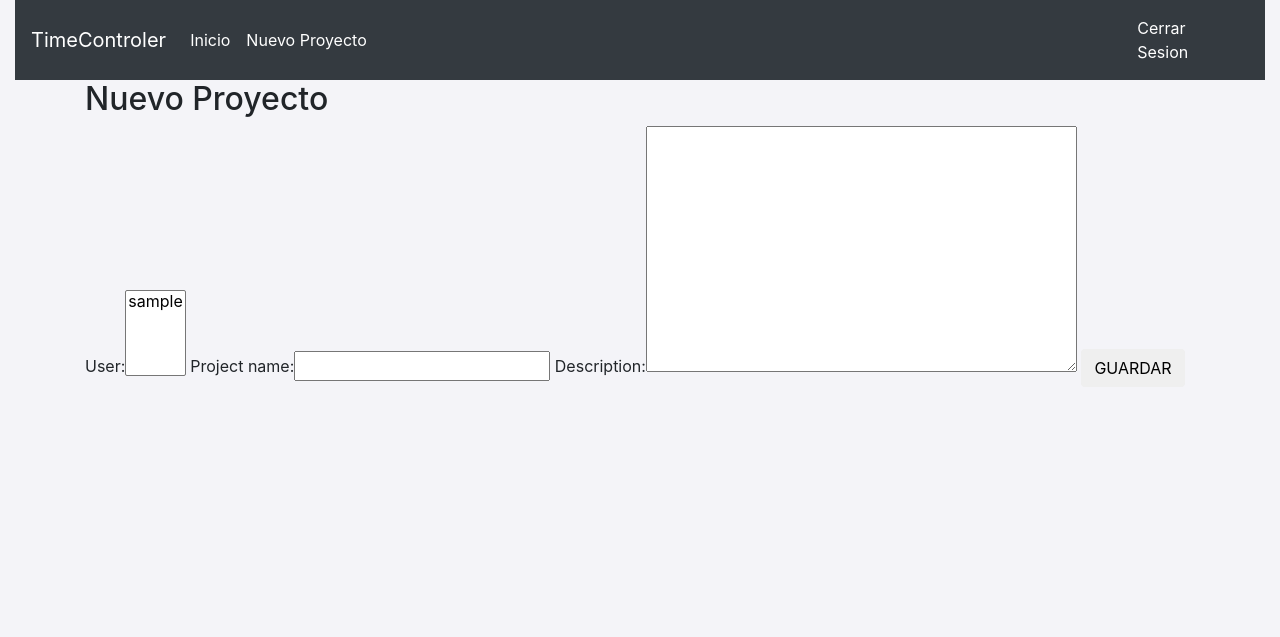
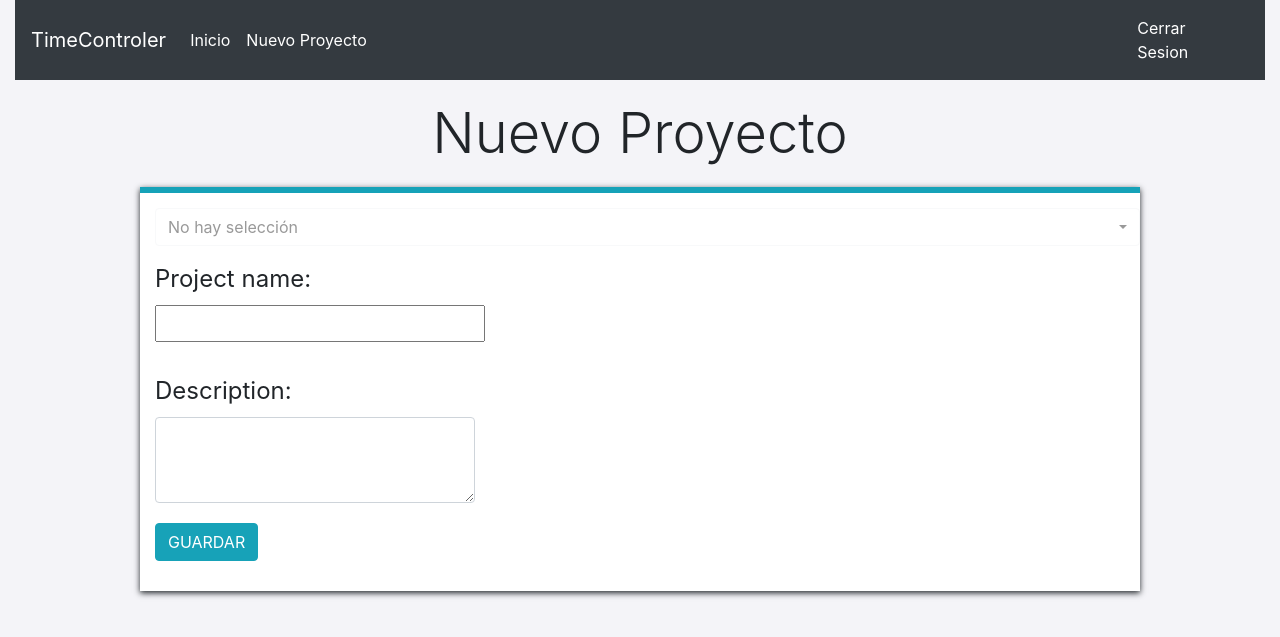
Before and after one commit to arponpes/ticross, a Django app: page /project/new/ in a window 1280 px wide. Shown: the top 637 px of the page. Run offline with Django 3.2, Linux system fonts and the light colour scheme; the visitor is signed in with stand-in values (Sample User, id 1); data comes from the database, SQL or seed files in the repository; some libraries are stand-ins or nearby versions.

Commit message:
fix form problems

```diff
--- a/webapp/static/css/styles.css
+++ b/webapp/static/css/styles.css
@@ -97,7 +97,11 @@ body {
 .greeting {
     text-align: center;
 }
-
+.greeting-new{
+text-align: center;
+margin-top: 20px;
+margin-bottom: 20px;
+}
 .timeworked {
     font-size: 5em;
 }
@@ -135,3 +139,32 @@ body {
 .delte-warning{
     font-size: 1rem;
 }
+
+.cont-newProject{
+    border: 0;
+    border-top: 6px solid #16A2B8;
+    box-shadow: 0 2px 6px 0;
+    max-width: 1000px;
+    margin-top: 20px;
+    margin-left: auto;
+    margin-right: auto;
+    background-color: white;
+    padding-bottom: 30px;
+}
+.newProject-element{
+
+    font-size: 1.5rem;
+    margin-bottom: 4px;
+    margin-top: 15px;
+    margin-left: auto;
+}
+.textarea{
+    width: 320px;
+}
+#id_project_name{
+    font-size: 1.3rem;
+}
+.dropdown-item{
+    font-family: Arial;
+    font-size: 1rem;
+}
--- a/webapp/templates/forms/selectBootstrap.html
+++ b/webapp/templates/forms/selectBootstrap.html
@@ -1,17 +1,9 @@
-<div class="container">
-    <div class="row">
-        <div class="col col-xl-3">
 
-    {{field.widget.choices}}
 
-            <select class="custom-select form-control" name="{{ field.name }}">
+            <select id="id_user" name="user" required="" class="selectpicker form-control" name="{{ field.name }}" multiple >
+
                 {% for x,y in field.widget.choices %}
                 {{ x }},  {{y}}
                 <option value="{{ x }}"{% if field.value %} selected{% endif %}>{{ y }}</option>
                 {% endfor %}
             </select>
-        </div>
-    </div>
-
-</div>
-<br>
--- a/webapp/templates/webapp/base.html
+++ b/webapp/templates/webapp/base.html
@@ -7,6 +7,7 @@
     <meta http-equiv="X-UA-Compatible" content="ie=edge">
     <!-- Bootstrap CSS -->
     <link rel="stylesheet" href="https://cdnjs.cloudflare.com/ajax/libs/twitter-bootstrap/4.1.1/css/bootstrap.min.css" crossorigin="anonymous">
+    <link rel="stylesheet" href="https://cdnjs.cloudflare.com/ajax/libs/bootstrap-select/1.13.1/css/bootstrap-select.min.css">
     <link rel="stylesheet" href="https://use.fontawesome.com/releases/v5.0.12/css/all.css" integrity="sha384-G0fIWCsCzJIMAVNQPfjH08cyYaUtMwjJwqiRKxxE/rx96Uroj1BtIQ6MLJuheaO9"
         crossorigin="anonymous">
     <link rel="stylesheet" href="{% static 'css/styles.css' %}">
@@ -28,6 +29,8 @@
         crossorigin="anonymous"></script>
     <script src="https://stackpath.bootstrapcdn.com/bootstrap/4.1.0/js/bootstrap.min.js" integrity="sha384-uefMccjFJAIv6A+rW+L4AHf99KvxDjWSu1z9VI8SKNVmz4sk7buKt/6v9KI65qnm"
         crossorigin="anonymous"></script>
+        <script src="https://cdnjs.cloudflare.com/ajax/libs/bootstrap-select/1.13.1/js/bootstrap-select.min.js"></script>
+        <script src="https://cdnjs.cloudflare.com/ajax/libs/bootstrap-select/1.13.1/js/i18n/defaults-es_ES.min.js"></script>
 </body>
 
 </html>
--- a/webapp/templates/webapp/project_edit.html
+++ b/webapp/templates/webapp/project_edit.html
@@ -1,12 +1,35 @@
- {% extends 'webapp/base.html' %} {% load staticfiles %} {% block content %} {% include "webapp/navbar.html" %}
+ {% extends 'webapp/base.html' %}
+ {% load staticfiles %}
+ {% block content %}
+ {% include "webapp/navbar.html" %}
+
+        <h2 class=" display-4 greeting-new">Nuevo Proyecto</h2>
+
+        <div class="container cont-newProject">
 
 
-<div class="container">
-    <h2>Nuevo Proyecto</h2>
     <form method="POST" id="project" class="newProject">
         {% csrf_token %}
-        <!-- {% include 'forms/selectBootstrap.html' with field=form.user %} -->
-        {{form}}
-        <button type="submit" id="btn-save" class="btn btn-default">GUARDAR</button>
+        <div class="row newProject-element">
+            {% include 'forms/selectBootstrap.html' with field=form.fields.user %}
+        </div>
+        <div class="row newProject-element">
+                <div class="form-group">
+            <label for="id_project_name">Project name:</label>
+            <br>
+
+            <input name="project_name" maxlength="150" required="" id="id_project_name" type="text">
+        </div>
+        </div>
+        <div class="row newProject-element">
+            <div class="form-group">
+                <label for="exampleFormControlTextarea1">Description: </label>
+                <textarea  class="form-control textarea" required="" name="description" id="id_description" rows="3"></textarea>
+            </div>
+        </div>
+        <button type="submit" id="btn-save" class="btn btn-info">GUARDAR</button>
 </div>
-<script src="{% static 'js/new_project.js' %}"></script> {% endblock %}
+</form>
+</div>
+<script src="{% static 'js/new_project.js' %}"></script>
+{% endblock %}
```
